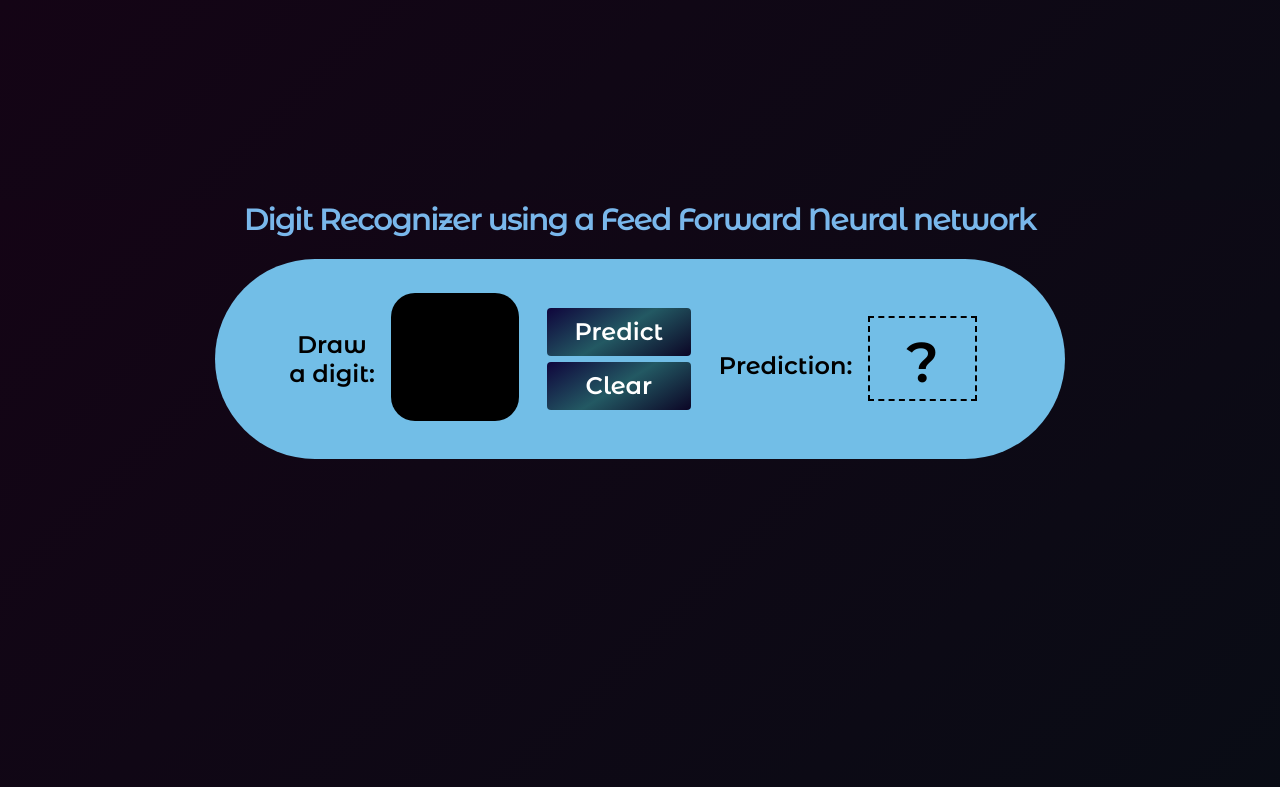
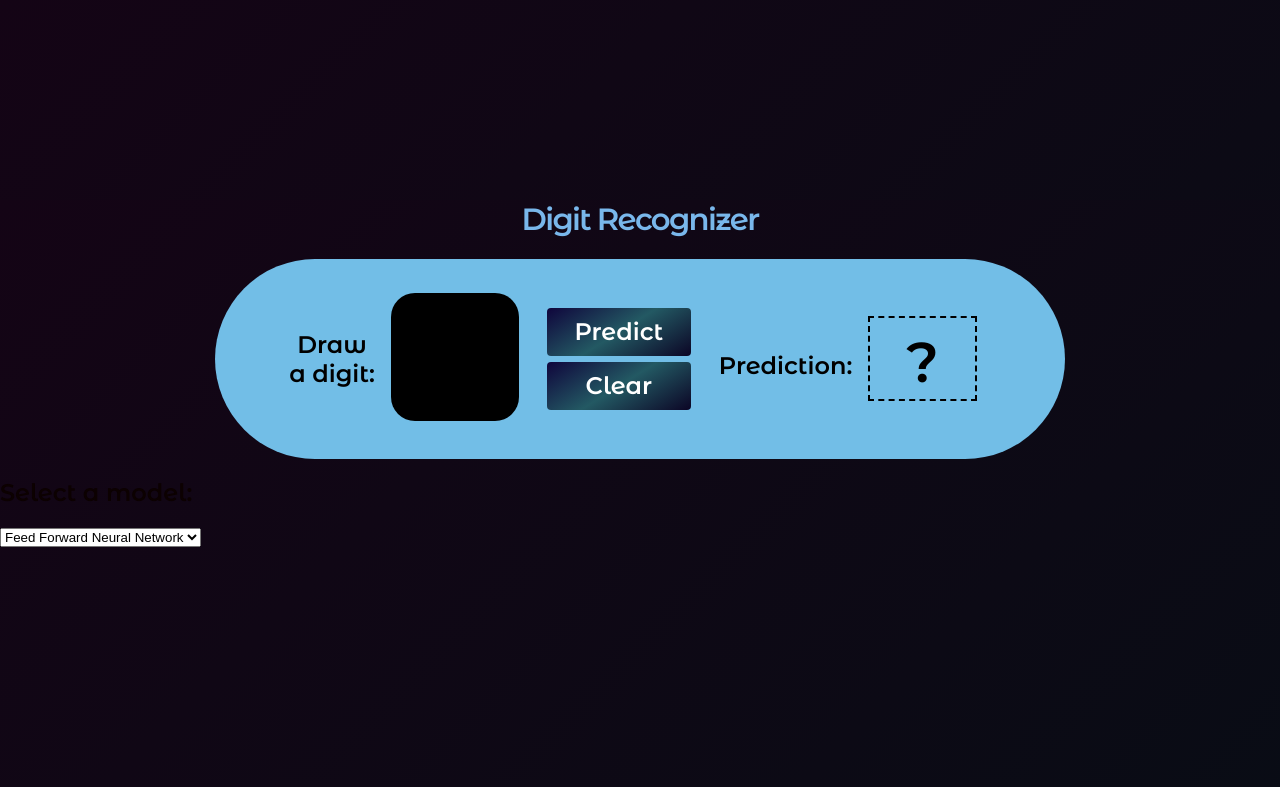
Before and after one commit to omshetye/digit-recognizer, a Flask app: page / in a window 1280 px wide. Shown: the top 787 px of the page. Run offline with Flask 3, Linux system fonts and the light colour scheme; some libraries are stand-ins or nearby versions.

Commit message:
Update home.html for new cnn model

```diff
--- a/templates/home.html
+++ b/templates/home.html
@@ -10,7 +10,7 @@
 </head>
 
 <body>
-	<h1>Digit Recognizer using a Feed Forward Neural network</h1>
+	<h1>Digit Recognizer</h1>
 	<div class="container">
 		<div class="draw-title">Draw<br>a digit:</div>
 		<div class="canvas-div">
@@ -28,6 +28,13 @@
 			</div>
 		</div>
 	</div>
+	<h2>Select a model:</h2>
+	<div class="select-container">
+		<select id="model">
+			<option value="ffnn">Feed Forward Neural Network</option>
+			<option value="cnn">Convolution Neural Network</option>
+		</select>
+	</div>
 	<script src='https://cdnjs.cloudflare.com/ajax/libs/jquery/1.7.1/jquery.min.js'></script>
 	<script src="https://cdn.jsdelivr.net/npm/axios/dist/axios.min.js"></script>
 	<script src="/static/script.js"></script>
```
